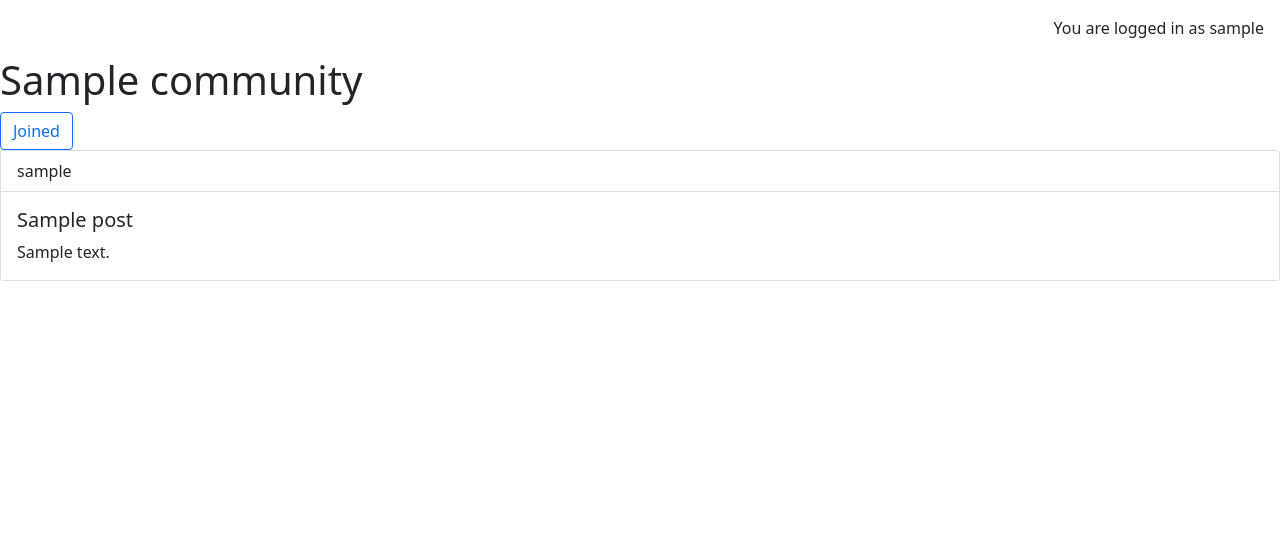
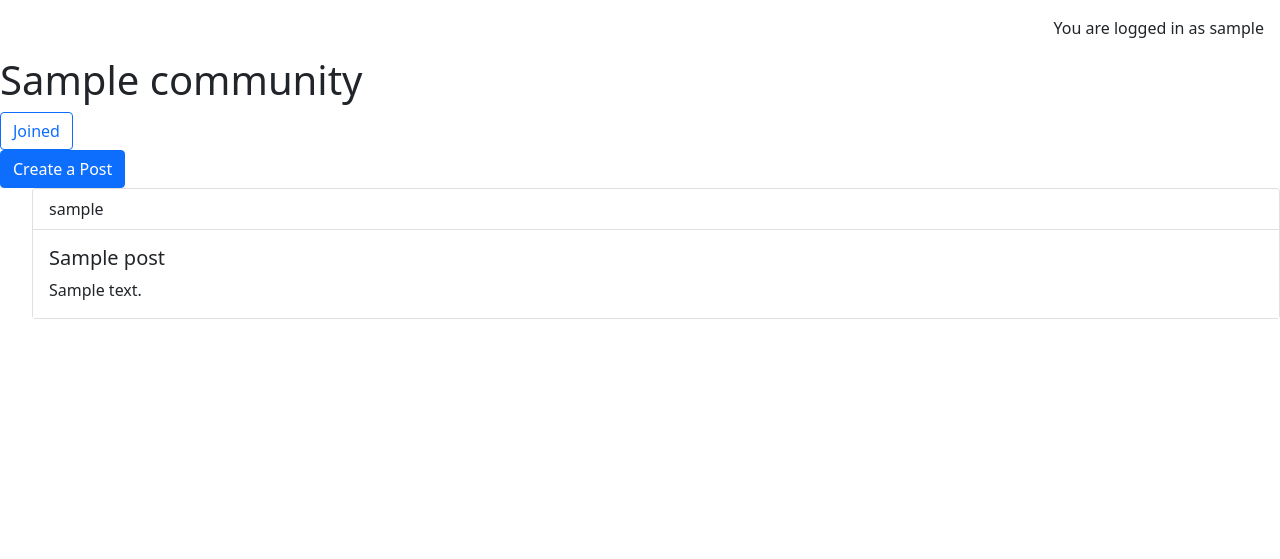
Before and after one commit to Dhruvesh48/Transmit, a Django app: a page that uses templates/base.html in a window 1280 px wide. Shown: the part 56-615 px from the top of the page. Run offline with Django 4.2, Linux system fonts and the light colour scheme; a user stored in the database is signed in; tables that the repository leaves empty hold one stand-in row (values such as "Sample post").

Commit message:
added create post option for user to create a post

```diff
--- a/blog/models.py
+++ b/blog/models.py
@@ -1,3 +1,4 @@
+from django.utils.text import slugify
 from django.db import models
 from django.contrib.auth.models import User
 
@@ -43,6 +44,19 @@ class Post(models.Model):
     def __str__(self):
         return f"{self.title}"
 
+    def save(self, *args, **kwargs):
+        if not self.slug:
+            # Create slug from the title
+            base_slug = slugify(self.title)
+            slug = base_slug
+            # Ensure the slug is unique
+            counter = 1
+            while Post.objects.filter(slug=slug).exists():
+                slug = f"{base_slug}-{counter}"
+                counter += 1
+            self.slug = slug
+        super().save(*args, **kwargs)
+
 class Comment(models.Model):
     post = models.ForeignKey(Post, on_delete=models.CASCADE, related_name="comments")
     User = models.ForeignKey(User, on_delete=models.CASCADE, related_name="commenter")
--- a/blog/templates/blog/community_detail.html
+++ b/blog/templates/blog/community_detail.html
@@ -19,11 +19,17 @@
             </button>
         {% endif %}
     </form>
+    <form id="postForm" action="{% url 'create_post' %}" method="POST">
+        {% csrf_token %}
+        <button type="submit" class="btn btn-primary">Create a Post</button>
+    </form>
 {% else %}
     <p><a href="{% url 'login' %}">Log in</a> to join this community.</p>
 {% endif %}
+{% if community_posts %}
+    <ul>
         {% for post in community_posts %}
-    <div class="card">
+        <li class="card">
             <div class="card-header light-bg text-left">
                 {{ post.user }}
             </div>
@@ -33,8 +39,12 @@
                 </h5>
             <p class="card-text text-left"> {{post.content}} </p>
             </div>
-    </div>
+        </li>
         {% endfor %}
+    </ul>
+{% else %}
+    <p>No posts in this community yet.</p>
+{% endif %}
 
 
 
--- a/blog/templates/blog/index.html
+++ b/blog/templates/blog/index.html
@@ -14,7 +14,7 @@
                 <button type="submit" class="btn btn-primary">Create a Community</button>
             </form>
             {% else %}
-            <p>Log in to create a community</p>
+                <p>Log in to create a community</p>
             {% endif %}
        </div>
       </div>
--- a/blog/urls.py
+++ b/blog/urls.py
@@ -4,6 +4,7 @@ from django.urls import path
 urlpatterns = [
     path('community/<str:name>/', views.community_detail, name='community_detail'),
     path('create-community/', views.create_community, name='create_community'),
+    path('create_post/', views.create_post, name='create_post'),
     path('<slug:slug>/', views.post_detail, name='post_detail'),
     path('', views.PostList.as_view(), name='home'),
 ]
--- a/blog/views.py
+++ b/blog/views.py
@@ -1,14 +1,14 @@
 from django.shortcuts import render, get_object_or_404, redirect
 from django.views import generic
 from .models import Post, Community, JoinCommunity
-from .forms import CommunityForm
+from .forms import CommunityForm, PostForm
 
 # Create your views here.
 class PostList(generic.ListView):
     queryset = Post.objects.filter(status=1)
     template_name = "blog/index.html"
 
-def post_detail(request, slug, name):
+def post_detail(request, slug):
     """
     Display an individual :model:`blog.Post`.
 
@@ -34,6 +34,27 @@ def post_detail(request, slug, name):
         },
     )
 
+def create_post(request):
+    if request.method == 'POST':
+        post_form = PostForm(request.POST)
+        if post_form.is_valid():
+            post = post_form.save(commit=False)
+            print("User: ", request.user)  # Debugging user
+            print("Community: ", post_form.cleaned_data.get('community'))
+            post.user = request.user  # Associate the post with the current user
+            post.save()
+            return redirect('community_detail', name=post.community.name)  # Redirect to the community page after posting
+    else:
+        post_form = PostForm()
+
+    return render(
+        request,
+        'blog/create_post.html',
+        {
+            'post_form': post_form
+        }
+    )
+
 def community_detail(request, name):
     """
     Display an individual :model:`blog.Community`.
@@ -49,6 +70,7 @@ def community_detail(request, name):
     """
 
     community_profile = get_object_or_404(Community, name=name)
+    community_posts = Post.objects.filter(status=1, community=community_profile)
     user_is_member = JoinCommunity.objects.filter(user=request.user, community=community_profile).exists()
     if request.method == 'POST':
         action = request.POST.get('follow')  # Get the action from the POST request
@@ -59,7 +81,7 @@ def community_detail(request, name):
             # User wants to join the community, and they are not yet a member
             JoinCommunity.objects.create(user=request.user, community=community_profile)
         return redirect('community_detail', name=community_profile.name)
-    community_posts = Post.objects.filter(status=1, community=community_profile)
+
 
     return render(
         request,
--- a/templates/base.html
+++ b/templates/base.html
@@ -34,14 +34,14 @@
     <!-- Navigation -->
     <nav class="navbar navbar-expand-lg bg-body-tertiary">
         <div class="container-fluid">
-          <a class="navbar-brand" href="#">Navbar</a>
+          <a class="navbar-brand" href="{% url 'home' %}">Navbar</a>
           <button class="navbar-toggler" type="button" data-bs-toggle="collapse" data-bs-target="#navbarSupportedContent" aria-controls="navbarSupportedContent" aria-expanded="false" aria-label="Toggle navigation">
             <span class="navbar-toggler-icon"></span>
           </button>
           <div class="collapse navbar-collapse" id="navbarSupportedContent">
             <ul class="navbar-nav me-auto mb-2 mb-lg-0">
                 <li class="nav-item">
-                    <a class="nav-link {% if request.path == home_url %}active{%endif%}" aria-current="page" href="{% url 'home'}">Home</a>
+                    <a class="nav-link {% if request.path == home_url %}active{%endif%}" aria-current="page" href="#">Home</a>
                 </li>
                 <li class="nav-item">
                     <a class="nav-link" href="#">Link</a>
```
Also changed, not shown: blog/forms.py (+6 -1 lines), blog/templates/blog/create_post.html (added, +21 -0 lines). Lines whose indentation alone changed are shown as unchanged.
